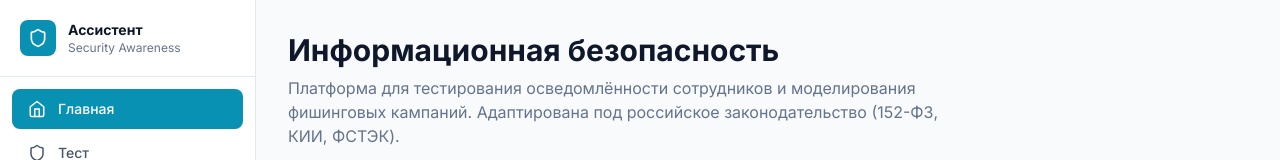
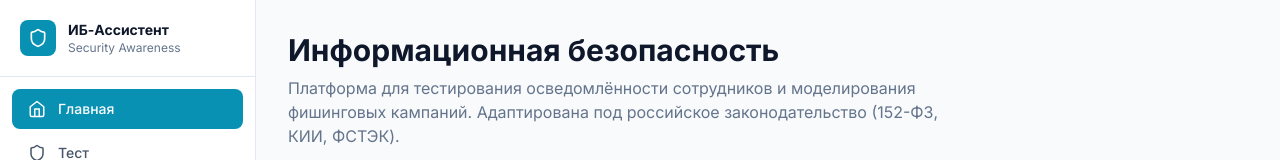
Before and after one commit to Plvkssh/ib-security-app-java, a React (Vite) app in the folder frontend/: page / in a window 1280 px wide. Shown: the top 160 px of the page. Built offline with nearby package versions, Linux system fonts and the light colour scheme; no server answers.

Commit message:
Update App.jsx

```diff
--- a/frontend/src/App.jsx
+++ b/frontend/src/App.jsx
@@ -1,18 +1,31 @@
-import React, { useState, useEffect } from 'react'
+import React, { useEffect, useState } from 'react'
 import { HashRouter, Routes, Route, Link, useLocation } from 'react-router-dom'
-import { Shield, Fish, BookOpen, Home, Moon, Sun, Menu, X, Settings } from 'lucide-react'
+import {
+  Shield,
+  Fish,
+  BookOpen,
+  Home,
+  Moon,
+  Sun,
+  Menu,
+  X,
+  Settings
+} from 'lucide-react'
+
 import HomePage from './pages/HomePage'
 import QuizPage from './pages/QuizPage'
 import PhishingPage from './pages/PhishingPage'
 import TrainingPage from './pages/TrainingPage'
 import SettingsPage from './pages/SettingsPage'
 
-function NavLink({ to, icon: Icon, children }) {
+function NavLink({ to, icon: Icon, children, onClick }) {
   const location = useLocation()
   const active = location.pathname === to
+
   return (
     <Link
       to={to}
+      onClick={onClick}
       data-testid={`nav-${to.replace('/', '') || 'home'}`}
       className={`flex items-center gap-3 px-4 py-2.5 rounded-lg text-sm font-medium transition-colors ${
         active
@@ -28,42 +41,76 @@ function NavLink({ to, icon: Icon, children }) {
 
 function Layout({ children, dark, setDark }) {
   const [mobileOpen, setMobileOpen] = useState(false)
+  const location = useLocation()
+
+  useEffect(() => {
+    setMobileOpen(false)
+  }, [location.pathname])
 
   return (
-    <div className="min-h-screen flex">
-      {/* Mobile overlay */}
+    <div className="min-h-screen flex bg-slate-50 dark:bg-slate-950 text-slate-900 dark:text-white">
       {mobileOpen && (
-        <div className="fixed inset-0 bg-black/50 z-40 lg:hidden" onClick={() => setMobileOpen(false)} />
+        <div
+          className="fixed inset-0 bg-black/50 z-40 lg:hidden"
+          onClick={() => setMobileOpen(false)}
+        />
       )}
 
-      {/* Sidebar */}
-      <aside className={`fixed lg:static inset-y-0 left-0 z-50 w-64 bg-white dark:bg-slate-900 border-r border-slate-200 dark:border-slate-800 flex flex-col transform transition-transform lg:translate-x-0 ${
+      <aside
+        className={`fixed lg:static inset-y-0 left-0 z-50 w-64 bg-white dark:bg-slate-900 border-r border-slate-200 dark:border-slate-800 flex flex-col transform transition-transform duration-200 lg:translate-x-0 ${
           mobileOpen ? 'translate-x-0' : '-translate-x-full'
-      }`}>
+        }`}
+      >
         <div className="p-5 border-b border-slate-200 dark:border-slate-800">
+          <div className="flex items-center justify-between lg:justify-start">
             <div className="flex items-center gap-3">
               <div className="w-9 h-9 rounded-lg bg-cyan-600 dark:bg-cyan-500 flex items-center justify-center">
                 <Shield size={20} className="text-white" />
               </div>
               <div>
-              <h1 className="text-sm font-bold text-slate-900 dark:text-white">Ассистент</h1>
-              <p className="text-xs text-slate-500 dark:text-slate-400">Security Awareness</p>
+                <h1 className="text-sm font-bold text-slate-900 dark:text-white">
+                  ИБ-Ассистент
+                </h1>
+                <p className="text-xs text-slate-500 dark:text-slate-400">
+                  Security Awareness
+                </p>
               </div>
+            </div>
+
+            <button
+              type="button"
+              onClick={() => setMobileOpen(false)}
+              className="lg:hidden p-2 rounded-lg text-slate-500 hover:bg-slate-100 dark:text-slate-400 dark:hover:bg-slate-800"
+              aria-label="Закрыть меню"
+            >
+              <X size={20} />
+            </button>
           </div>
         </div>
 
         <nav className="flex-1 p-3 space-y-1">
-          <NavLink to="/" icon={Home}>Главная</NavLink>
-          <NavLink to="/quiz" icon={Shield}>Тест</NavLink>
-          <NavLink to="/phishing" icon={Fish}>Фишинг</NavLink>
-          <NavLink to="/training" icon={BookOpen}>Обучение</NavLink>
-          <NavLink to="/settings" icon={Settings}>Настройки</NavLink>
+          <NavLink to="/" icon={Home} onClick={() => setMobileOpen(false)}>
+            Главная
+          </NavLink>
+          <NavLink to="/quiz" icon={Shield} onClick={() => setMobileOpen(false)}>
+            Тест
+          </NavLink>
+          <NavLink to="/phishing" icon={Fish} onClick={() => setMobileOpen(false)}>
+            Фишинг
+          </NavLink>
+          <NavLink to="/training" icon={BookOpen} onClick={() => setMobileOpen(false)}>
+            Обучение
+          </NavLink>
+          <NavLink to="/settings" icon={Settings} onClick={() => setMobileOpen(false)}>
+            Настройки
+          </NavLink>
         </nav>
 
         <div className="p-4 border-t border-slate-200 dark:border-slate-800">
           <button
+            type="button"
             data-testid="theme-toggle"
-            onClick={() => setDark(!dark)}
+            onClick={() => setDark(prev => !prev)}
             className="flex items-center gap-2 text-sm text-slate-500 dark:text-slate-400 hover:text-slate-900 dark:hover:text-white transition-colors w-full px-3 py-2 rounded-lg hover:bg-slate-100 dark:hover:bg-slate-800"
           >
             {dark ? <Sun size={16} /> : <Moon size={16} />}
@@ -72,17 +119,26 @@ function Layout({ children, dark, setDark }) {
         </div>
       </aside>
 
-      {/* Main */}
       <main className="flex-1 min-w-0">
-        <header className="lg:hidden flex items-center gap-3 p-4 border-b border-slate-200 dark:border-slate-800 bg-white dark:bg-slate-900">
-          <button data-testid="mobile-menu" onClick={() => setMobileOpen(true)} className="text-slate-600 dark:text-slate-400">
+        <header className="lg:hidden flex items-center gap-3 p-4 border-b border-slate-200 dark:border-slate-800 bg-white dark:bg-slate-900 sticky top-0 z-30">
+          <button
+            type="button"
+            data-testid="mobile-menu"
+            onClick={() => setMobileOpen(true)}
+            className="text-slate-600 dark:text-slate-400"
+            aria-label="Открыть меню"
+          >
             <Menu size={24} />
           </button>
+
           <div className="flex items-center gap-2">
             <Shield size={20} className="text-cyan-600 dark:text-cyan-400" />
-            <span className="font-bold text-sm">ИБ-Ассистент</span>
+            <span className="font-bold text-sm text-slate-900 dark:text-white">
+              ИБ-Ассистент
+            </span>
           </div>
         </header>
+
         <div className="p-4 sm:p-6 lg:p-8 max-w-6xl mx-auto">
           {children}
         </div>
@@ -92,7 +148,10 @@ function Layout({ children, dark, setDark }) {
 }
 
 export default function App() {
-  const [dark, setDark] = useState(() => window.matchMedia('(prefers-color-scheme: dark)').matches)
+  const [dark, setDark] = useState(() => {
+    if (typeof window === 'undefined') return false
+    return window.matchMedia('(prefers-color-scheme: dark)').matches
+  })
 
   useEffect(() => {
     document.documentElement.classList.toggle('dark', dark)
```
Lines whose indentation alone changed are shown as unchanged.
